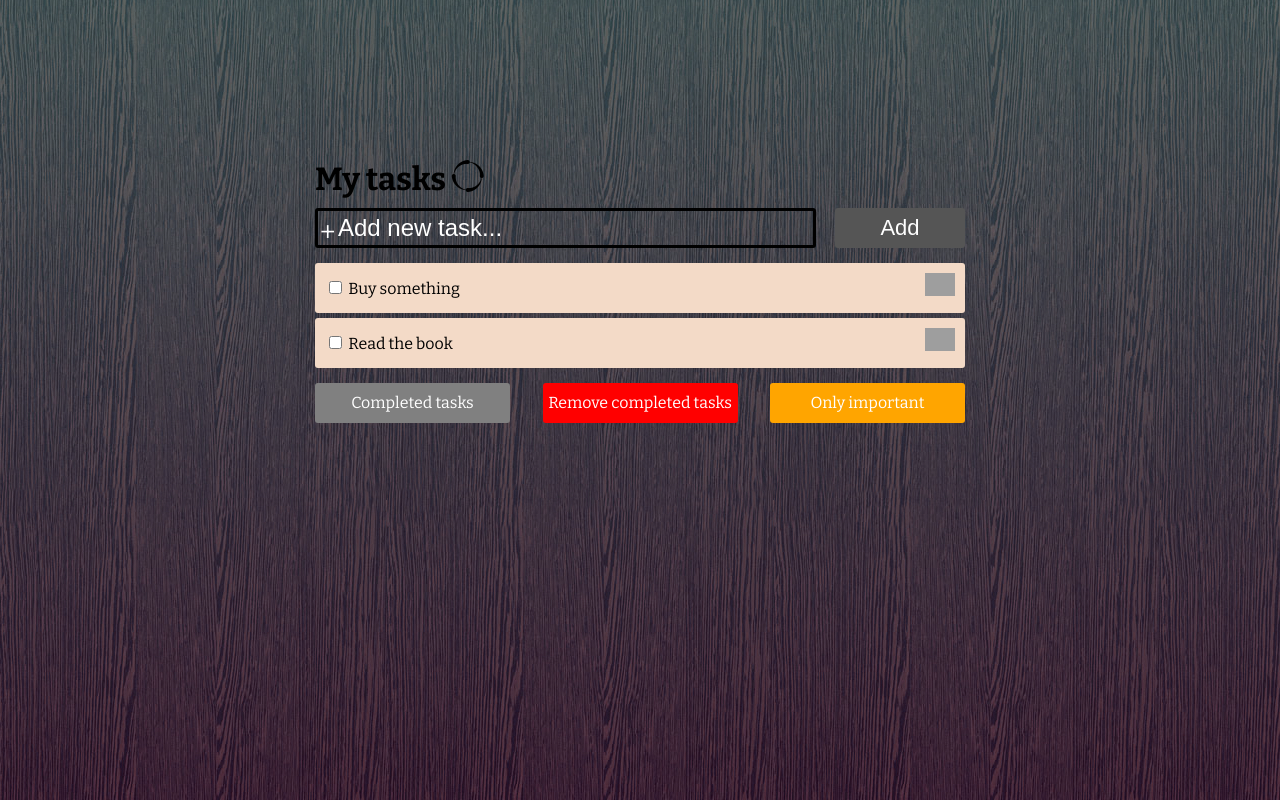
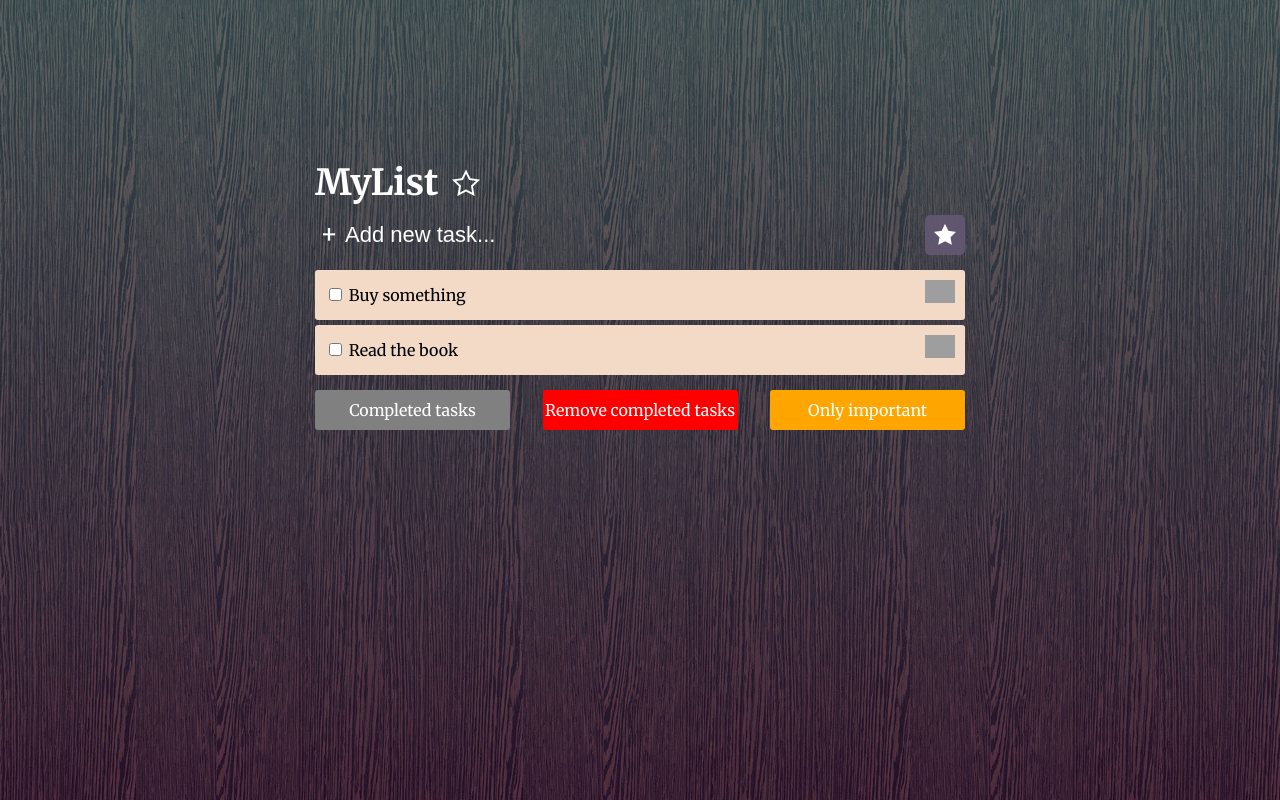
Before and after one commit to lugovtsev/lugovtsev.github.io, a plain HTML site: page index.html in a window 1280 px wide. Drawn offline with nearby package versions, Linux system fonts and the light colour scheme; grey boxes are pictures that could not be loaded; files whose address does not match are found by name.

Commit message:
edit title

```diff
--- a/index.html
+++ b/index.html
@@ -4,7 +4,7 @@
   <meta charset="UTF-8">
   <meta name="viewport" content="width=device-width, initial-scale=1.0">
   <meta http-equiv="X-UA-Compatible" content="ie=edge">
-  <link href="https://fonts.googleapis.com/css?family=Bitter:400,700" rel="stylesheet">
+  <link href="https://fonts.googleapis.com/css?family=Merriweather:300,400,700" rel="stylesheet">
   <link rel="stylesheet/less" type="text/css" href="styles/style.less">
   <link rel="stylesheet" href="styles/icomoon.css">
   <title>To Do List</title>
@@ -12,10 +12,11 @@
 <body>
   <main>
     <div class="content">
-      <h1>My tasks <span class="icon-spinner10"></span></h1>
+      <h1>MyList <span class="icon-star-empty"></span></h1>
       <div class="add-task">
         <input type="text" id="add-input" placeholder="Add new task...">
-        <button id="add-button">Add</button>
+        <span id="show-important-tasks" class="icon-star-full">
+        <!-- <button id="add-button">Add</button> -->
       </div>
       <div id="tasks-list">
         <div class="task-item"><p><input type="checkbox"> Buy something</p><span class="star choosen"></span></div>
--- a/js/common.js
+++ b/js/common.js
@@ -44,7 +44,7 @@ $(document).ready(function() {
         $(this).addClass('hidden');
       }
     });
-    $(this).html('Show all').attr('id','show-all');
+    $(this).attr('id','show-all').css('color','#f5e4aa');
   });
 
   $('body').on('click', '#show-all', function() {
@@ -53,7 +53,7 @@ $(document).ready(function() {
         $(this).removeClass('hidden');
       }
     });
-    $(this).html('Only important').attr('id','show-important-tasks');
+    $(this).attr('id','show-important-tasks').css('color','#fff');
   });
 
   //task adding function
--- a/styles/style.less
+++ b/styles/style.less
@@ -7,7 +7,7 @@ html {
 }
 
 body {
-  font-family: 'Bitter', serif;
+  font-family: 'Merriweather', serif;
   height: 100%;
   margin: 0;
   position: relative;
@@ -37,6 +37,12 @@ p {
 
 h1 {
   margin: 10px 0;
+  color: #fff;
+  font-size: 36px;
+  span {
+    font-size: 28px;
+    margin-left: 5px;
+  }
 }
 
 
@@ -69,19 +75,36 @@ h1 {
   input {
     position: relative;
     border-radius: 3px;
-    width: 77%;
+    width: ~'calc(100% - 50px)';
     height: 40px;
-    border: 3px solid #000;
+    border: none;
     color: #fff;
     background-color: transparent;
-    font-size: 24px;
-    padding: 0 20px;
+    font-size: 22px;
+    padding: 0 30px;
     box-sizing: border-box;
     &:focus {
       outline: none;
+      border: 1px solid #fff;
+      background-color: rgba(255, 255, 255, 0.1);
+      &::-webkit-input-placeholder { color:transparent; }
+      &:-moz-placeholder { color:transparent; }
+      &::-moz-placeholder { color:transparent; }
+      &:-ms-input-placeholder { color:transparent; }
     }
   }
-  button {
+  span {
+    font-size: 22px;
+    color: #fff;
+    background-color: rgba(100, 88, 115, 0.9);
+    border-radius: 5px;
+    padding: 8px 9px 9px;
+    cursor: pointer;
+    &:hover {
+      background-color: rgba(100, 88, 115, 1);
+    }
+  }
+  /*button {
     border-radius: 3px;
     background-color: #555;
     color: #fff;
@@ -96,7 +119,7 @@ h1 {
     &:hover {
       background-color: #333;
     }
-  }
+  }*/
 }
 
 .task-item {
```
